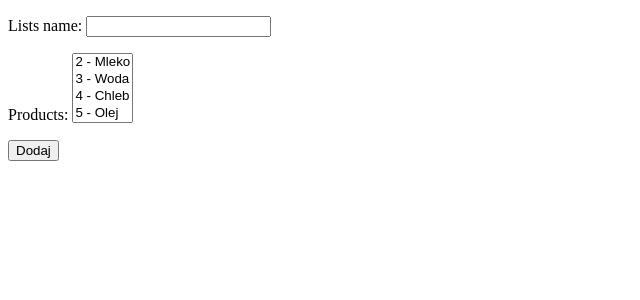
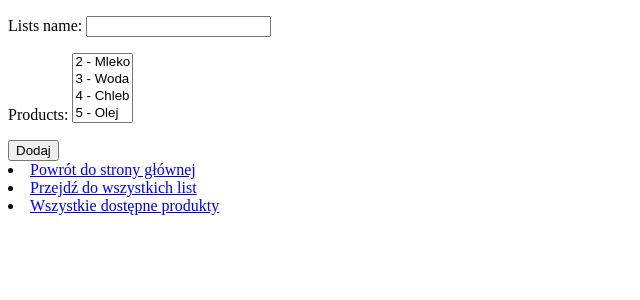
Before and after one commit to DariaDrewa/Django_Shopping_lists, a Django app: page /shopping_list/add/ in a window 1280 px wide. Shown: the top 300 px of the page, without its empty margins (0-640 px from the left). Run offline with Django 5.2, Linux system fonts and the light colour scheme; data comes from the database, SQL or seed files in the repository; both versions use the stored data as it was after the commit.

Commit message:
Recreate templates

```diff
--- a/products/templates/all_products.html
+++ b/products/templates/all_products.html
@@ -12,6 +12,7 @@
 <ul>
     <li><a href="{% url 'main' %}">Powrót do strony głównej</a></li>
     <li><a href="{% url 'shopping_list' %}">Wszystkie listy zakupów</a></li>
+    <li><a href="{% url 'shopping_list_create' %}">Stwórz nową listę zakupów</a></li>
 </ul>
 </body>
 </html>
--- a/products/templates/all_shopping_lists.html
+++ b/products/templates/all_shopping_lists.html
@@ -20,7 +20,8 @@
 {% endfor %}
 <ul>
     <li><a href="{% url 'main' %}">Powrót do strony głównej</a></li>
-    <li><a href="{% url 'products' %}">Produkty</a></li>
+    <li><a href="{% url 'shopping_list_create' %}">Stwórz nową listę zakupów</a></li>
+    <li><a href="{% url 'products' %}">Wszystkie dostępne produkty</a></li>
 </ul>
 </body>
 </html>
--- a/products/templates/list_details.html
+++ b/products/templates/list_details.html
@@ -12,5 +12,6 @@
 </ul>
 <li><a href="{% url 'shopping_list' %}">Powrót do list zakupów</a></li>
 <li><a href="{% url 'main' %}">Powrót do strony głównej</a></li>
+<li><a href="{% url 'products' %}">Wszystkie dostępne produkty</a></li>
 </body>
 </html>
--- a/products/templates/new_shopping_list.html
+++ b/products/templates/new_shopping_list.html
@@ -9,5 +9,8 @@
     {{ form.as_p }}
     <input type="submit" value="Dodaj">
 </form>
+<li><a href="{% url 'main' %}">Powrót do strony głównej</a></li>
+<li><a href="{% url 'shopping_list' %}">Przejdź do wszystkich list</a></li>
+<li><a href="{% url 'products' %}">Wszystkie dostępne produkty</a></li>
 </body>
 </html>
--- a/products/views.py
+++ b/products/views.py
@@ -1,4 +1,4 @@
-from django.shortcuts import render
+from django.shortcuts import render, redirect
 from django.views import generic
 from django.views.generic import ListView, DetailView
 from .models import Products, ShoppingLists, ShoppingListForm
@@ -35,7 +35,14 @@ class Main(generic.ListView):
 
 
 def shopping_list_create(request):
-    form = ShoppingListForm
+    if request.method == 'POST':
+        form = ShoppingListForm(request.POST)
+        if form.is_valid():
+            shopping_list = form.save()
+            return redirect('details', shopping_list.pk)
+    else:
+        form = ShoppingListForm
+
     return render(request,
                   'new_shopping_list.html',
                   {'form': form})
```
Also changed, not shown: db.sqlite3.
